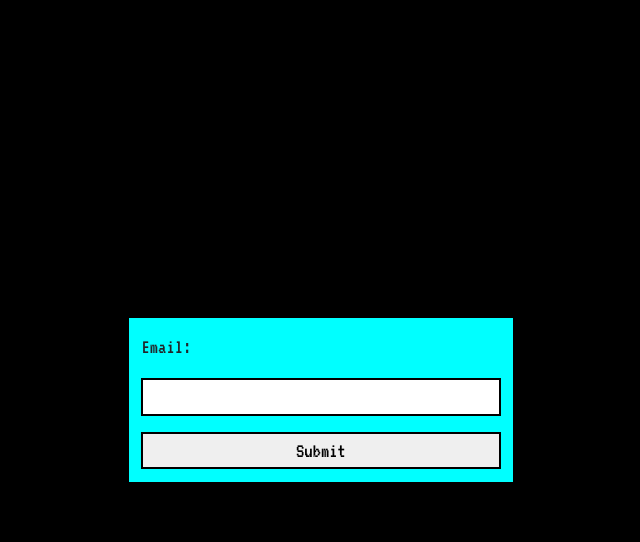
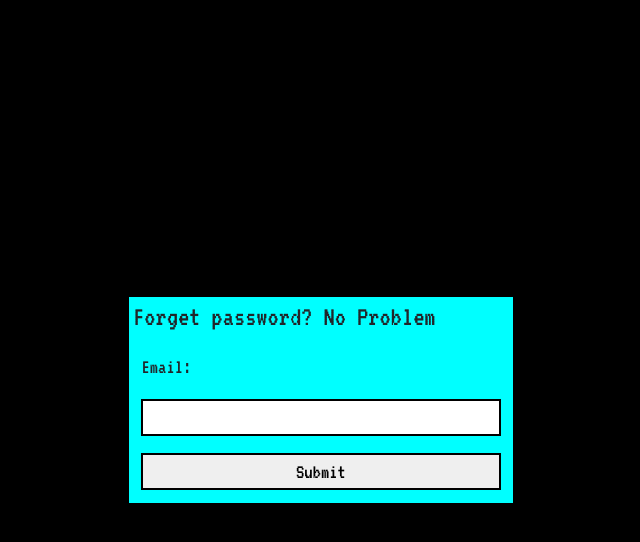
Before and after one commit to Badhan-abhishek/django-login, a Django app: page /reset_password/ in a window 1280 px wide. Shown: the top 542 px of the page, without its empty margins (319-959 px from the left). Run offline with Django 3.2, Linux system fonts and the light colour scheme; some libraries are stand-ins or nearby versions.

Commit message:
Few changes

```diff
--- a/login_app/templates/login_app/reset_password.html
+++ b/login_app/templates/login_app/reset_password.html
@@ -16,6 +16,7 @@
   <body>
     <div class="wrapper">
       <form method="POST">
+        <h3>Forget password? No Problem</h3>
         {% csrf_token %} {{ form }}
         <input class="button-form submit" type="submit" name="Send Email" />
       </form>
```
Also changed, not shown: readme.md, readme_assets/images/FeedByMe.png (added), readme_assets/images/Register.png (added), readme_assets/images/Welcome(1).png (added), readme_assets/images/Welcome.png (added).
